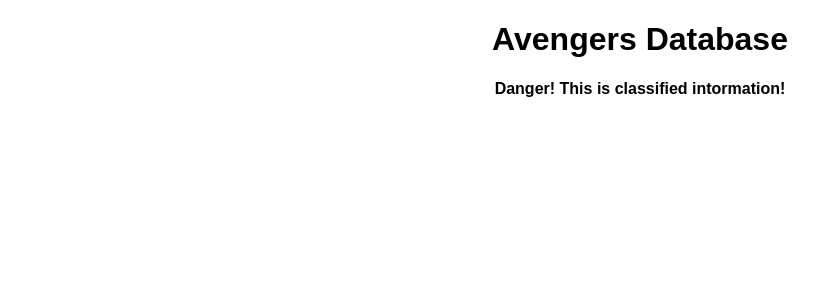
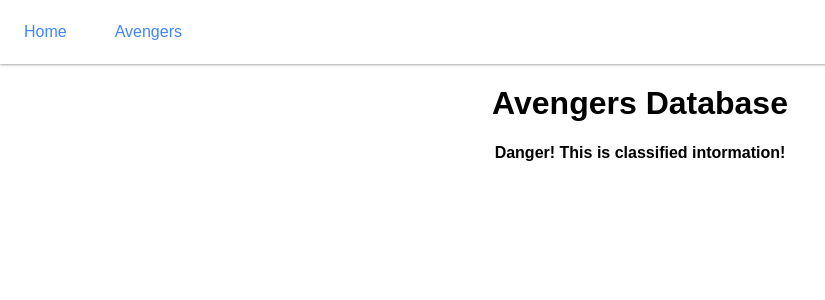
Before and after one commit to MosesSupposes/avengers, a React (Create React App) app: page / in a window 1280 px wide. Shown: the top 300 px of the page, without its empty margins (0-825 px from the left). Built offline with nearby package versions, Linux system fonts and the light colour scheme.

Commit message:
add a navigation bar to the app

```diff
--- a/src/App.js
+++ b/src/App.js
@@ -1,5 +1,5 @@
 import React, { Component } from 'react'
-import { Route } from 'react-router-dom'
+import { Route, Link } from 'react-router-dom'
 
 import Home from './components/Home'
 import AvengersList from './components/AvengersList'
@@ -20,6 +20,14 @@
   render() {
     return (
       <div className="App">
+        <ul className="navbar">
+          <li>
+            <Link to="/">Home</Link>
+          </li>
+          <li>
+            <Link to="/avengers">Avengers</Link>
+          </li>
+        </ul>
         <Route exact path="/" component={Home} />
         <Route exact path="/avengers" component={AvengersList} />
         <Route path="/avengers/:id" component={AvengerPage} />
```
